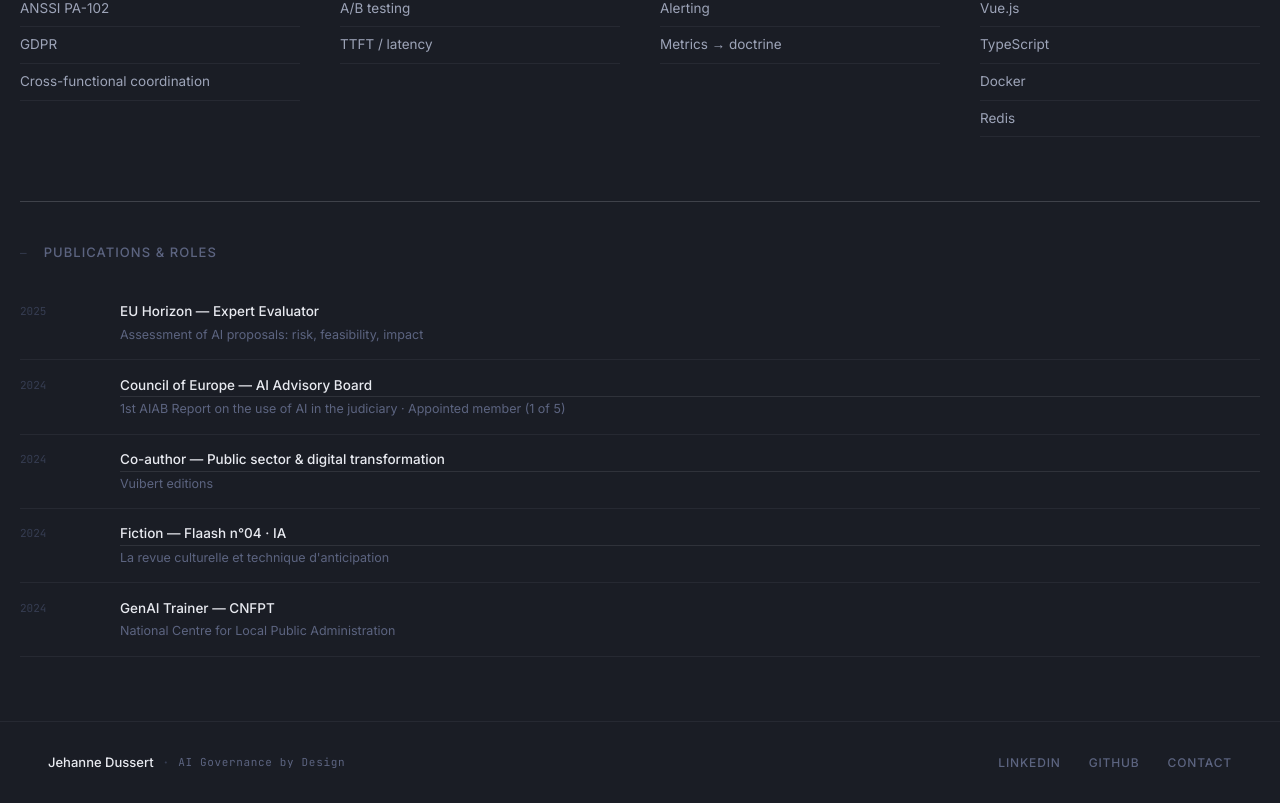
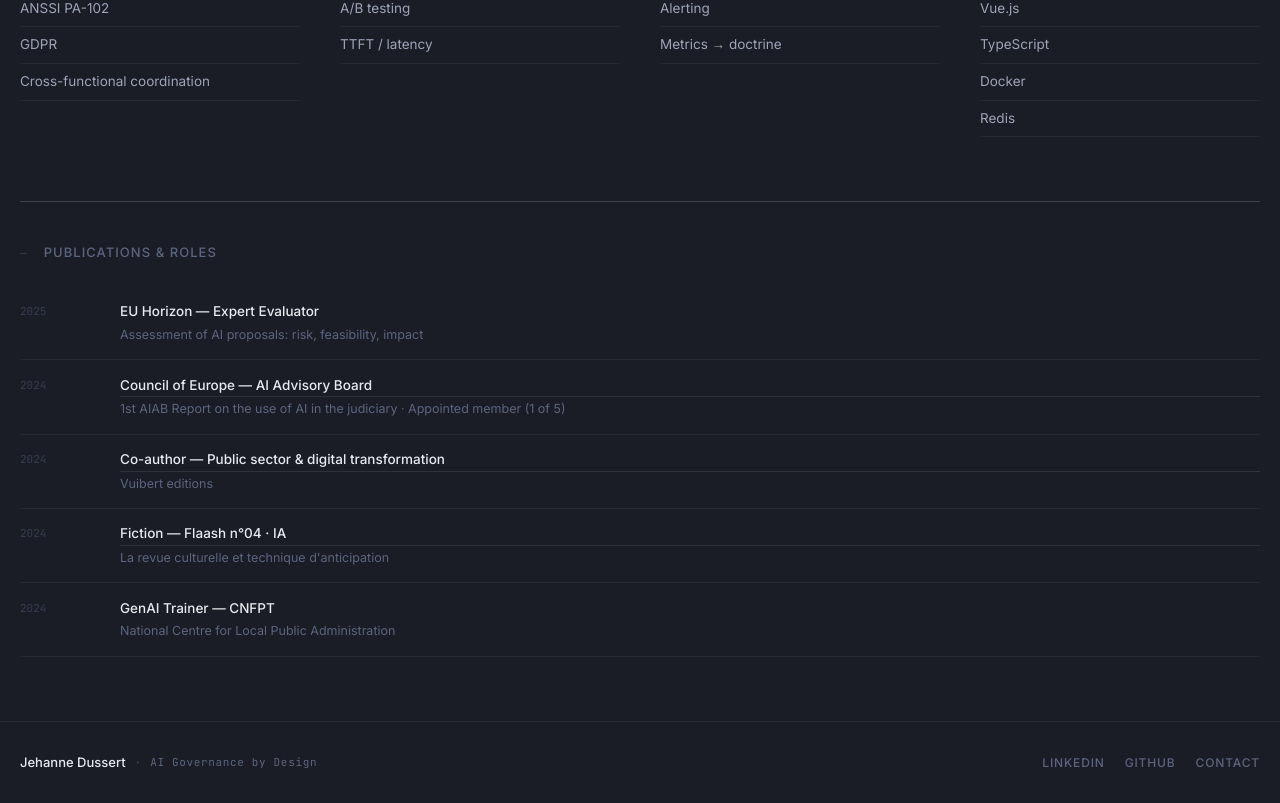
Before and after one commit to JehanneDussert/portfolio, a Vue app: page / in a window 1280 px wide. Shown: the part 4179-4982 px from the top of the page. Built offline with nearby package versions, Linux system fonts and the light colour scheme.

Commit message:
fix: overflow footer / project section

```diff
--- a/src/components/AppFooter.vue
+++ b/src/components/AppFooter.vue
@@ -7,8 +7,8 @@
         <span class="tag">AI Governance by Design</span>
       </div>
       <div class="links">
-        <a href="https://www.linkedin.com/in/jehanne-dussert" target="_blank" rel="noopener">LinkedIn</a>
-        <a href="https://github.com/JehanneDussert" target="_blank" rel="noopener">GitHub</a>
+        <a href="https://linkedin.com/in/jehannedussert" target="_blank" rel="noopener">LinkedIn</a>
+        <a href="https://github.com/jehannedussert" target="_blank" rel="noopener">GitHub</a>
         <RouterLink to="/contact">Contact</RouterLink>
       </div>
     </div>
@@ -16,13 +16,13 @@
 </template>
 
 <style scoped>
-.footer { border-top: 1px solid var(--b); padding: 1.75rem 3rem; background: var(--bg-2); }
-.inner { display: flex; align-items: center; justify-content: space-between; }
+.footer { border-top: 1px solid var(--b); padding: 1.75rem 1.25rem; background: var(--bg-2); overflow: hidden; }
+.inner { display: flex; align-items: center; justify-content: space-between; flex-wrap: wrap; gap: .75rem; }
 .left { display: flex; align-items: center; gap: 10px; }
 .name { font-size: 13px; font-weight: 500; color: var(--txt); }
 .dot { color: var(--txt-4); }
 .tag { font-family: var(--ff-mono); font-size: 11px; color: var(--txt-3); letter-spacing: .06em; }
-.links { display: flex; gap: 1.75rem; }
+.links { display: flex; gap: 1.25rem; flex-wrap: wrap; }
 .links a { font-size: 12px; font-weight: 500; text-transform: uppercase; letter-spacing: .07em; color: var(--txt-3); transition: color .18s; }
 .links a:hover { color: var(--teal); }
 </style>
--- a/src/components/ProjectSection.vue
+++ b/src/components/ProjectSection.vue
@@ -63,6 +63,7 @@ const { project } = usePortfolioData()
   padding: 3px 9px; border-radius: 2px;
 }
 .card-left h3 { font-size: 1.45rem; font-weight: 600; color: var(--txt); margin-bottom: .9rem; line-height: 1.25; letter-spacing: -.01em; }
+.card-left, .card-right { min-width: 0; }
 .card-left p { font-size: 14px; color: var(--txt-2); line-height: 1.8; margin-bottom: 1.5rem; }
 .highlights { list-style: none; display: flex; flex-direction: column; gap: 5px; margin-bottom: 2rem; }
 .highlights li { font-size: 13px; color: var(--txt-3); line-height: 1.6; padding-left: 1rem; position: relative; }
@@ -81,6 +82,7 @@ const { project } = usePortfolioData()
   padding: 4px 10px; border-radius: 2px;
   background: var(--bg-4); color: var(--txt-2);
   border: 1px solid var(--b-2);
+  word-break: break-word;
 }
 .arch { border-top: 1px solid var(--b); padding-top: 1.5rem; }
 .arch ul { list-style: none; display: flex; flex-direction: column; gap: 6px; }
```
